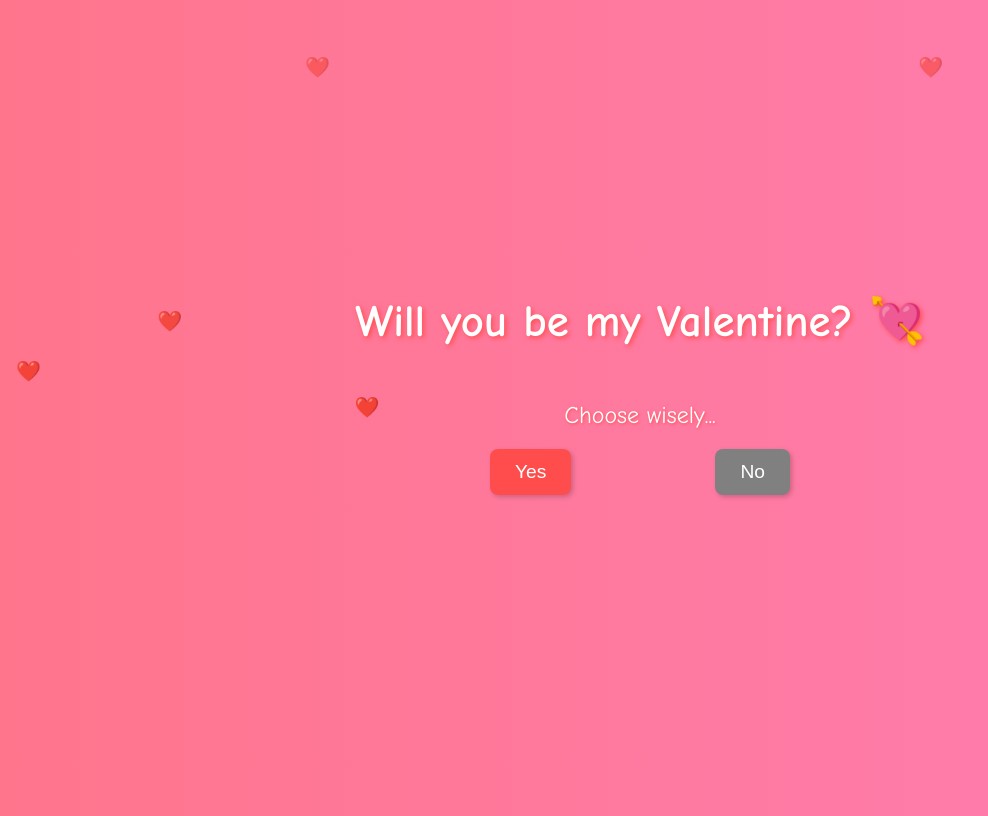
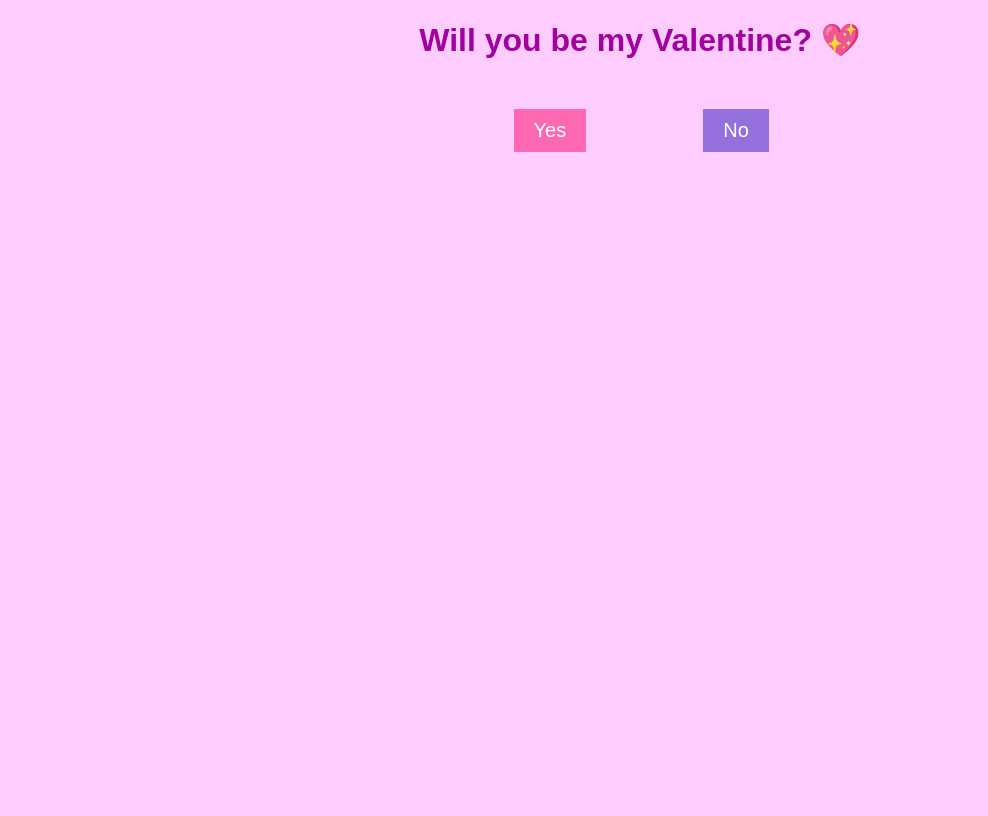
Before and after one commit to Excalibur290/Valentines-Invitation, a plain HTML site: page index.html in a window 1280 px wide. Shown: the whole page, without its empty margins (0-988 px from the left). Drawn offline with Linux system fonts and the light colour scheme.

Commit message:
Update index.html

```diff
--- a/index.html
+++ b/index.html
@@ -3,179 +3,100 @@
 <head>
     <meta charset="UTF-8">
     <meta name="viewport" content="width=device-width, initial-scale=1.0">
-    <title>Valentine's Invite 💖</title>
+    <title>Valentine's Invite</title>
     <style>
         body {
+            background-color: #ffccff;
             text-align: center;
-            font-family: 'Comic Sans MS', cursive, sans-serif;
-            background: linear-gradient(to right, #ff758c, #ff7eb3);
-            height: 100vh;
-            display: flex;
-            flex-direction: column;
-            justify-content: center;
-            align-items: center;
+            font-family: 'Arial', sans-serif;
             overflow: hidden;
-            position: relative;
         }
         h1 {
-            color: #ffffff;
-            font-size: 2.8em;
-            text-shadow: 2px 2px 5px #ff4d4d;
+            color: #a100a1;
         }
-        #question {
-            font-size: 1.5em;
-            margin-bottom: 20px;
-            color: #ffffff;
-            text-shadow: 1px 1px 3px #ff4d4d;
+        .container {
+            position: relative;
+            margin-top: 50px;
         }
-        .btn-container {
-            position: relative;
-            width: 300px;
-            height: 60px;
-            display: flex;
-            justify-content: space-between;
-        }
-        button {
-            padding: 12px 25px;
-            font-size: 1.2em;
+        .button {
+            font-size: 20px;
+            padding: 10px 20px;
             border: none;
             cursor: pointer;
-            transition: all 0.3s ease;
-            border-radius: 8px;
             position: absolute;
-            box-shadow: 2px 2px 5px rgba(0, 0, 0, 0.2);
+            transition: 0.3s;
         }
-        #yes-btn {
-            background-color: #ff4d4d;
+        .yes {
+            background-color: #ff69b4;
             color: white;
+            left: 40%;
+        }
+        .no {
+            background-color: #9370DB;
+            color: white;
+            left: 55%;
+        }
+        .gif-container {
+            margin-top: 20px;
+        }
+        #hearts {
+            position: absolute;
+            top: 0;
             left: 0;
-        }
-        #no-btn {
-            background-color: #808080;
-            color: white;
-            right: 0;
-        }
-        #message {
-            margin-top: 20px;
-            font-size: 1.5em;
-            color: #ffffff;
-            font-weight: bold;
-            text-shadow: 2px 2px 5px #ff4d4d;
-        }
-        /* Floating hearts animation */
-        .heart {
-            position: absolute;
-            color: #ff4d4d;
-            font-size: 20px;
-            animation: floatUp 4s infinite ease-in-out;
-        }
-        @keyframes floatUp {
-            0% { transform: translateY(0); opacity: 1; }
-            100% { transform: translateY(-100vh); opacity: 0; }
-        }
-        /* Hidden YouTube player */
-        #music {
-            position: absolute;
-            width: 1px;
-            height: 1px;
-            opacity: 0;
+            width: 100%;
+            height: 100%;
+            pointer-events: none;
         }
     </style>
 </head>
 <body>
+    <h1>Will you be my Valentine? 💖</h1>
+    <div class="container">
+        <button class="button yes" onclick="showYesMessage()">Yes</button>
+        <button class="button no" onclick="moveNoButton()">No</button>
+    </div>
+    <p id="message"></p>
+    <div class="gif-container" id="gif-container"></div>
 
-    <h1>Will you be my Valentine? 💘</h1>
-    <p id="question">Choose wisely...</p>
-
-    <div class="btn-container">
-        <button id="yes-btn">Yes</button>
-        <button id="no-btn">No</button>
-    </div>
-
-    <p id="message"></p>
-    <img id="reaction-gif" style="display:none; width: 200px; margin-top: 20px;" />
-
-    <!-- Hidden YouTube player for background music -->
-    <iframe id="music" width="560" height="315" src="https://www.youtube.com/embed/HJyzcLMon94?autoplay=1&loop=1&playlist=HJyzcLMon94&mute=0" frameborder="0" allow="autoplay"></iframe>
+    <audio id="background-music" autoplay loop>
+        <source src="https://docs.google.com/uc?export=download&id=1ksVRL9ipqYLqsXWcqEkBsDtHC_IFOsAE" type="audio/mpeg">
+    </audio>
 
     <script>
         let clickCount = 0;
-        const noBtn = document.getElementById("no-btn");
-        const yesBtn = document.getElementById("yes-btn");
-        const message = document.getElementById("message");
-        const gif = document.getElementById("reaction-gif");
 
-        const messages = [
-            "You clicked the wrong button! 😆",
-            "Are you sure? 🤔",
-            "Try again! 😂"
-        ];
+        function showYesMessage() {
+            document.getElementById("message").innerText = "I knew you would say YES! 😘";
+            document.getElementById("gif-container").innerHTML = '<img src="https://media.giphy.com/media/3o7aD2saalBwwftBIY/giphy.gif" width="200">';
+            confettiExplosion();
+            setTimeout(() => {
+                document.getElementById("message").innerText += "\nLet's eat later and go somewhere tomorrow!";
+            }, 2000);
+        }
 
-        const gifs = [
-            "https://media.giphy.com/media/3o6Zt481isNVuQI1l6/giphy.gif",  // Sad puppy eyes
-            "https://media.giphy.com/media/l0HlQ7LRal3tLLxVe/giphy.gif",  // Dramatic crying
-            "https://media.giphy.com/media/26AHONQ79FdWZhAI0/giphy.gif"   // Funny stare
-        ];
+        function moveNoButton() {
+            clickCount++;
+            let noButton = document.querySelector(".no");
 
-        yesBtn.addEventListener("click", function() {
-            message.innerText = "I knew you wouldn’t think otherwise! ❤️ Let's eat later, and we’ll go somewhere tomorrow! 😉";
-            launchConfetti();
-        });
+            if (clickCount < 3) {
+                noButton.style.left = Math.random() * 50 + "%";
+                noButton.style.top = Math.random() * 50 + "vh";
+                document.getElementById("message").innerText = "Oops! Wrong button 😆";
+            } else {
+                noButton.innerText = "Yes";
+                noButton.setAttribute("onclick", "showYesMessage()");
+                document.getElementById("message").innerText = "No more escape! 😜";
+            }
+        }
 
-        noBtn.addEventListener("click", function() {
-            if (clickCount < 3) {
-                // Move No button to a new position
-                const randomX = Math.random() * 180 - 90;
-                const randomY = Math.random() * 50 - 25;
-                noBtn.style.transform = `translate(${randomX}px, ${randomY}px)`;
-
-                // Show the playful message and funny GIF reaction
-                message.innerText = messages[clickCount];
-                gif.src = gifs[clickCount];
-                gif.style.display = "block";
-
-                clickCount++;
-            } else if (clickCount === 3) {
-                // Change "No" button into "Yes" on the 4th click
-                noBtn.innerText = "Yes";
-                noBtn.style.backgroundColor = "#ff4d4d";
-                noBtn.style.transform = "none"; // Reset movement
-                message.innerText = "Looks like you had no choice! 😜";
-                gif.style.display = "none"; // Hide GIF
-
-                // Make the new "Yes" button trigger the final message
-                noBtn.onclick = function() {
-                    message.innerText = "I knew you'd make the right choice! ❤️ Let's eat later, and we’ll go somewhere tomorrow! 😉";
-                    launchConfetti();
-                };
-            }
-        });
-
-        // Function to create floating hearts
-        function createHeart() {
-            const heart = document.createElement("div");
-            heart.classList.add("heart");
-            heart.innerHTML = "❤️";
-            heart.style.left = Math.random() * 100 + "vw";
-            heart.style.animationDuration = Math.random() * 2 + 3 + "s";
-            document.body.appendChild(heart);
-            setTimeout(() => { heart.remove(); }, 4000);
-        }
-        setInterval(createHeart, 500); // Create hearts every 500ms
-
-        // Confetti explosion effect
-        function launchConfetti() {
-            const confetti = document.createElement("div");
-            confetti.innerHTML = "🎊🎉";
-            confetti.style.position = "absolute";
-            confetti.style.top = "50%";
-            confetti.style.left = "50%";
-            confetti.style.fontSize = "3em";
-            confetti.style.animation = "floatUp 2s ease-in-out";
-            document.body.appendChild(confetti);
-            setTimeout(() => { confetti.remove(); }, 2000);
+        function confettiExplosion() {
+            let canvas = document.createElement("canvas");
+            document.body.appendChild(canvas);
+            let confettiSettings = { target: canvas };
+            let confetti = new ConfettiGenerator(confettiSettings);
+            confetti.render();
         }
     </script>
-
+    <script src="https://cdn.jsdelivr.net/npm/confetti-js@0.0.18/dist/index.min.js"></script>
 </body>
 </html>
```
